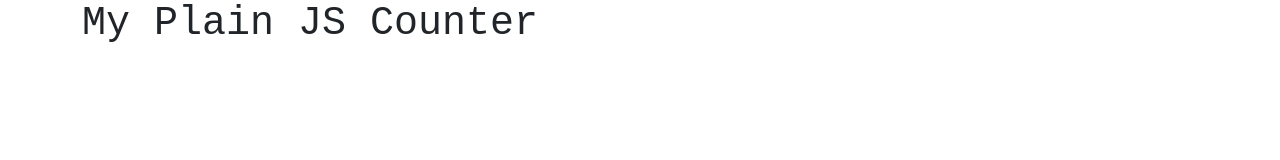
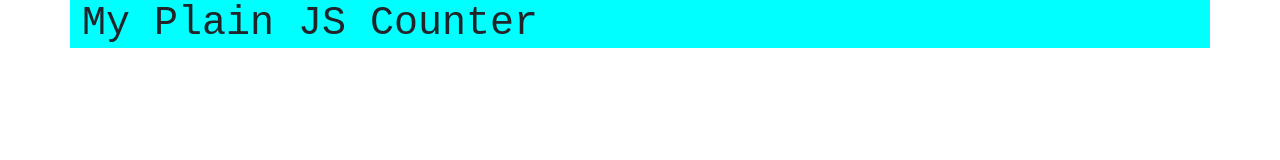
Before and after one commit to richardcsedge/code-next-plain-js-counter-yixet8, a plain HTML site: page index.html in a window 1280 px wide. Drawn offline with nearby package versions, Linux system fonts and the light colour scheme.

Commit message:
3 files modified

```diff
--- a/styles.css
+++ b/styles.css
@@ -1,3 +1,7 @@
 body {
   font-family: monospace;
 }
+
+.container {
+  background: aqua;
+}
```
Also changed, not shown: counter.js (line endings or trailing spaces), 1 other file.
